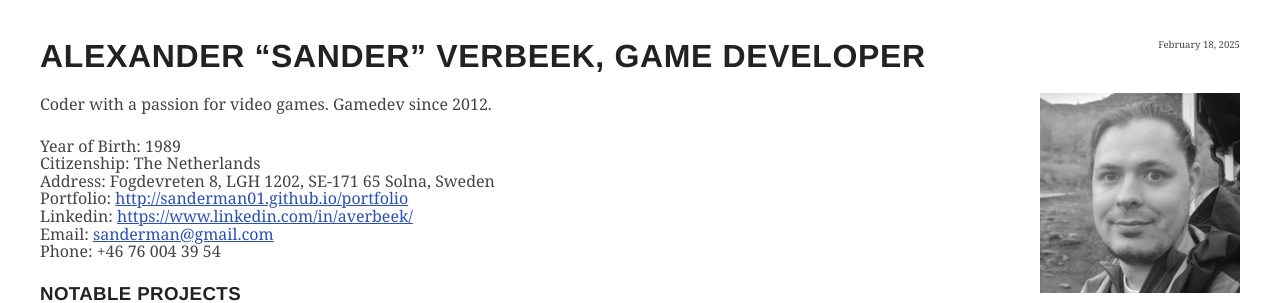
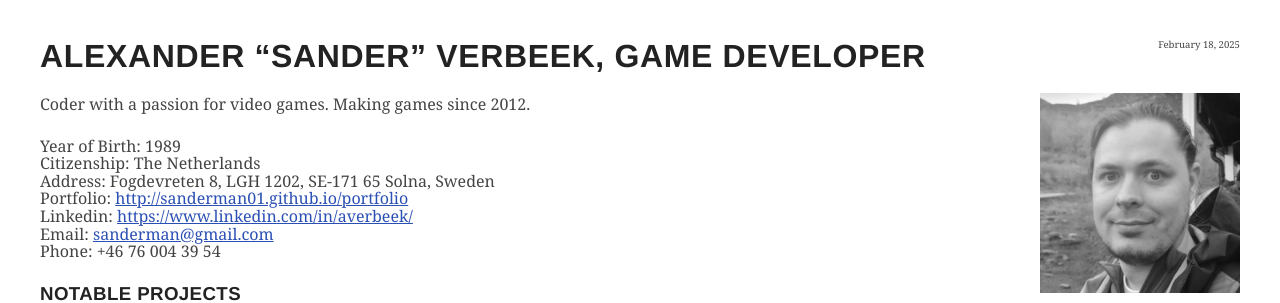
Before and after one commit to sanderman01/sanderman01.github.io, a Jekyll site: the page built from resume.md, in a window 1280 px wide and 900 px high. Shown: the top 303 px of the window. Built offline with Jekyll 4.4.1, drawn with Linux system fonts in a browser that asks for light colours; some web fonts are replaced; a script that is not in the unit is left out.

Commit message:
resume tweaks

```diff
--- a/resume.md
+++ b/resume.md
@@ -6,9 +6,9 @@ date: 2025-02-18
 
 # Alexander "Sander" Verbeek, Game Developer
 
-<img src="{{ site.url }}/assets/images/portrait.jpg" style="float: right; width: 200px; height: 200px; margin: 0em 0em 2em 2em;"/>
+<img src="{{ site.url }}/assets/images/portrait.jpg" style="float: right; width: 200px; height: 200px; margin: 0em 0em 2em 2em;" alt="portrait" />
 
-Coder with a passion for video games. Gamedev since 2012.
+Coder with a passion for video games. Making games since 2012.
 
 Year of Birth: 1989
 Citizenship: The Netherlands
```
